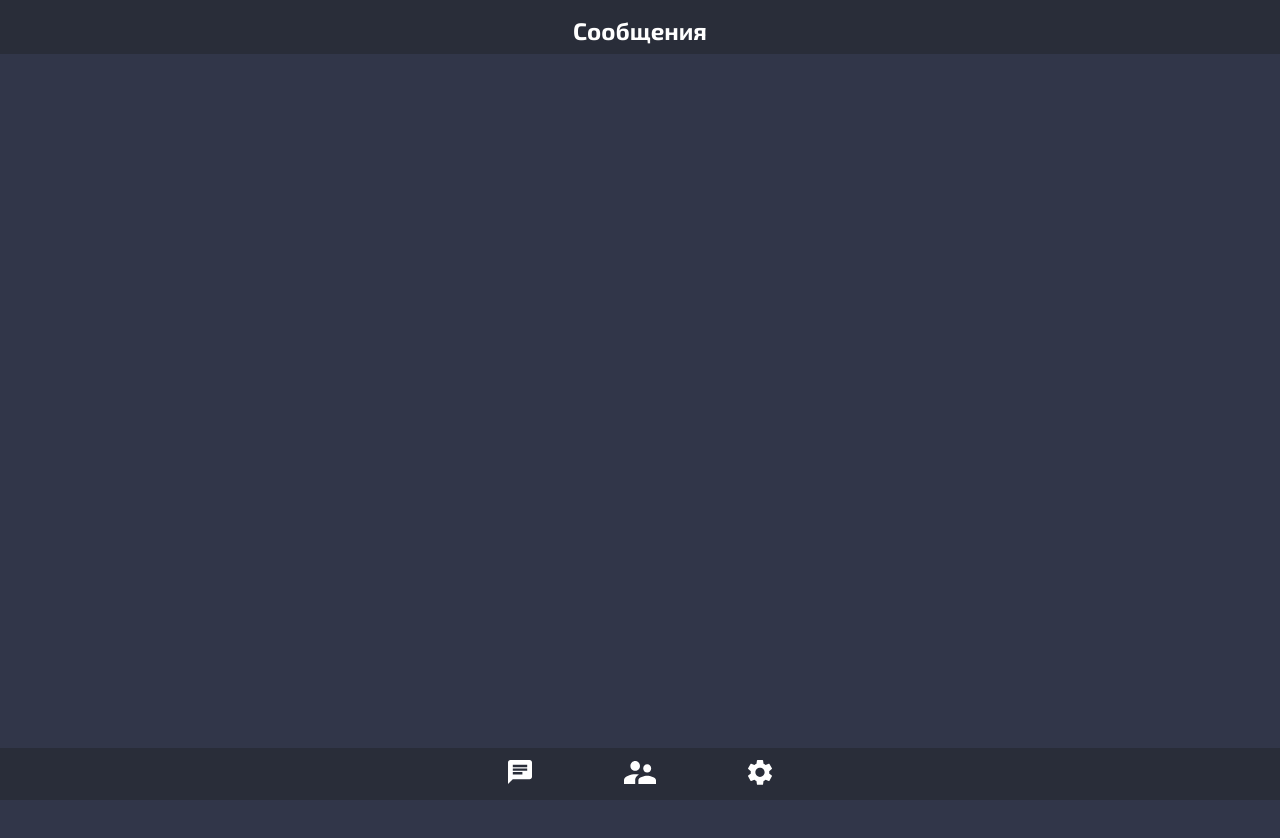
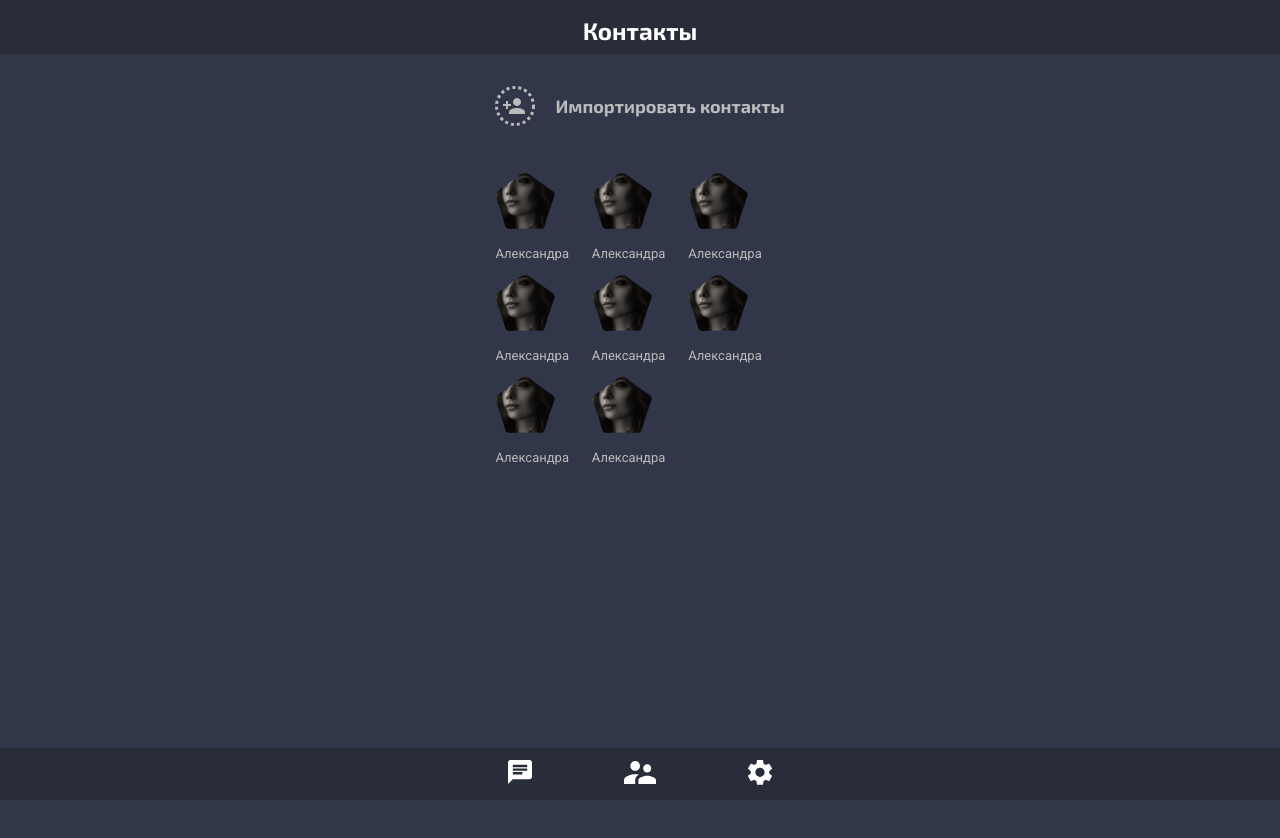
Before and after one commit to NSmolyakov/Impulse, a React app: page /contacts in a window 1280 px wide. Built offline with nearby package versions, Linux system fonts and the light colour scheme.

Commit message:
create Contacts component

```diff
--- a/src/app/App.css
+++ b/src/app/App.css
@@ -14,6 +14,15 @@ h1 {
 }
 
 h2 {
+  font-family: 'Exo 2';
+  font-weight: bold;
+  font-size: 18px;
+  line-height: 22px;
+
+  color: #BBBBBB;
+}
+
+h3 {
   font-family: 'Exo 2';
   font-weight: bold;
   font-size: 17px;
@@ -97,3 +106,11 @@ input[type="password"]::placeholder{
 
   cursor: pointer;
 }
+
+.itemBtn{
+  display: flex;
+}
+
+.itemBtn img {
+  margin-right: 20px;
+}
--- /dev/null
+++ b/src/app/components/MainContainer/Contacts/Contact.css
@@ -0,0 +1,9 @@
+.contactWrapper{
+    margin-top: 40px;
+    display: grid;
+    grid-template-columns: 1fr 1fr 1fr;
+}
+
+.itemBtn{
+    margin-top: 10px;
+}
--- /dev/null
+++ b/src/app/components/MainContainer/Contacts/Contacts.jsx
@@ -0,0 +1,62 @@
+import React from 'react';
+import userPhoto from '../../../assets/img/userPhoto.png'
+import addContacts from '../../../assets/img/addContacts.svg'
+import './Contact.css'
+
+
+function Contacts() {
+  return (
+    <div className='Contacts'>
+      <div className='itemBtn'>
+        <img src={addContacts} alt='addContacts' />
+        <h2>Импортировать контакты</h2>
+      </div>
+
+    <div className='contactWrapper'>
+
+          <div className='Contact'>
+          <img alt='UserPhoto' src={userPhoto} />
+          <p>Александра </p>
+          </div>
+
+          <div className='Contact'>
+          <img alt='UserPhoto' src={userPhoto} />
+          <p>Александра </p>
+          </div>
+
+          <div className='Contact'>
+          <img alt='UserPhoto' src={userPhoto} />
+          <p>Александра </p>
+          </div>
+
+          <div className='Contact'>
+          <img alt='UserPhoto' src={userPhoto} />
+          <p>Александра </p>
+          </div>
+
+          <div className='Contact'>
+          <img alt='UserPhoto' src={userPhoto} />
+          <p>Александра </p>
+          </div>
+
+          <div className='Contact'>
+          <img alt='UserPhoto' src={userPhoto} />
+          <p>Александра </p>
+          </div>
+
+          <div className='Contact'>
+          <img alt='UserPhoto' src={userPhoto} />
+          <p>Александра </p>
+          </div>
+
+          <div className='Contact'>
+          <img alt='UserPhoto' src={userPhoto} />
+          <p>Александра </p>
+          </div>
+
+    </div>
+    </div>
+  );
+}
+
+export default Contacts;
--- a/src/app/components/MainContainer/Message/Message.css
+++ b/src/app/components/MainContainer/Dialog/Dialog.css
@@ -1,4 +1,4 @@
-.Message{
+.Dialog{
     width:382px;
     height: 64px;
     position: relative;
--- a/src/app/components/MainContainer/Message/Message.jsx
+++ b/src/app/components/MainContainer/Dialog/Dialog.jsx
@@ -1,12 +1,12 @@
 import React from 'react';
 import userPhoto from '../../../assets/img/userPhoto.png'
-import './Message.css'
+import './Dialog.css'
 
-function Message() {
+function Dialog() {
   return (
-   <div className='Message'>
+   <div className='Dialog'>
          <img alt='UserPhoto' src={userPhoto} />
-         <h2 className='UserName'>Александра Шмидт</h2>
+         <h3 className='UserName'>Александра Шмидт</h3>
          <p className='Discription'>Давай лучше завтра расскажу. Уже поздно</p>
          <p className='Time'>14:40</p>
 
@@ -14,4 +14,4 @@ function Message() {
   );
 }
 
-export default Message;
+export default Dialog;
--- a/src/app/components/MainContainer/MainContainer.jsx
+++ b/src/app/components/MainContainer/MainContainer.jsx
@@ -1,25 +1,28 @@
 import React from 'react';
 import TopNav from '../TopNav/TopNav'
-import Message from './Message/Message'
+import Dialog from './Dialog/Dialog'
 import NavBar from '../NavBar/NavBar'
 import './MainContainer.css'
 import { Switch, Route } from 'react-router-dom';
+import Contacts from './Contacts/Contacts';
 
 function MainContainer() {
   return (
     <div className='MainContainer'>
-      <TopNav />
+
       <Switch>
         <Route path='/messages'>
-          <Message /> <Message /> <Message /> <Message /> <Message /> <Message /> <Message /> <Message />
+          <TopNav header='Сообщения' />
+          <Dialog /> <Dialog /> <Dialog /> <Dialog /> <Dialog /> <Dialog /> <Dialog /> <Dialog /> <Dialog />
         </Route>
 
-        <Route exact path="/users">
-          <h1>users</h1>
+        <Route exact path="/contacts">
+          <TopNav header='Контакты' />
+          <Contacts />
         </Route>
 
         <Route exact path="/settings">
-          <h1>settings</h1>
+          <TopNav header='Настройки' />
         </Route>
 
       </Switch>
--- a/src/app/components/NavBar/NavBar.jsx
+++ b/src/app/components/NavBar/NavBar.jsx
@@ -11,7 +11,7 @@ function NavBar() {
         <div className='NavBar'>
             <div className='NavBarElements'>
                 <Link to='messages'><img src={Messages} alt='Messages' /></Link>
-                <Link to='users'><img src={Users} alt='Users' /></Link>
+                <Link to='contacts'><img src={Users} alt='Users' /></Link>
                 <Link to='settings'><img src={Settings} alt='Settings' /></Link>
             </div>
         </div>
--- a/src/app/components/TopNav/TopNav.jsx
+++ b/src/app/components/TopNav/TopNav.jsx
@@ -1,12 +1,11 @@
 import React from 'react';
 import './TopNav.css'
 
-function TopBar() {
+function TopBar(props) {
   return (
-   <div className='TopBar'>
-            <h1> Сообщения </h1>
-
-   </div>
+    <div className='TopBar'>
+      <h1> {props.header} </h1>
+    </div>
   );
 }
 
```
Also changed, not shown: src/app/assets/img/addContacts.svg (added).
